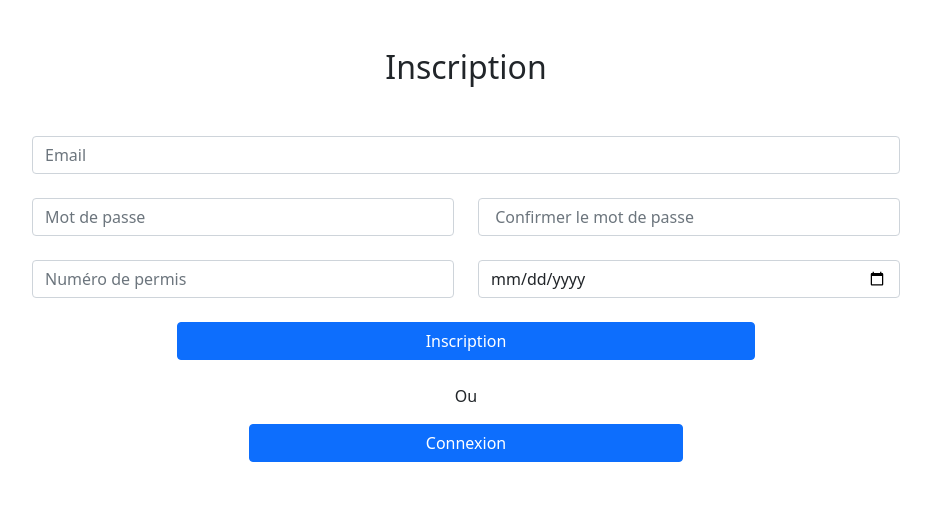
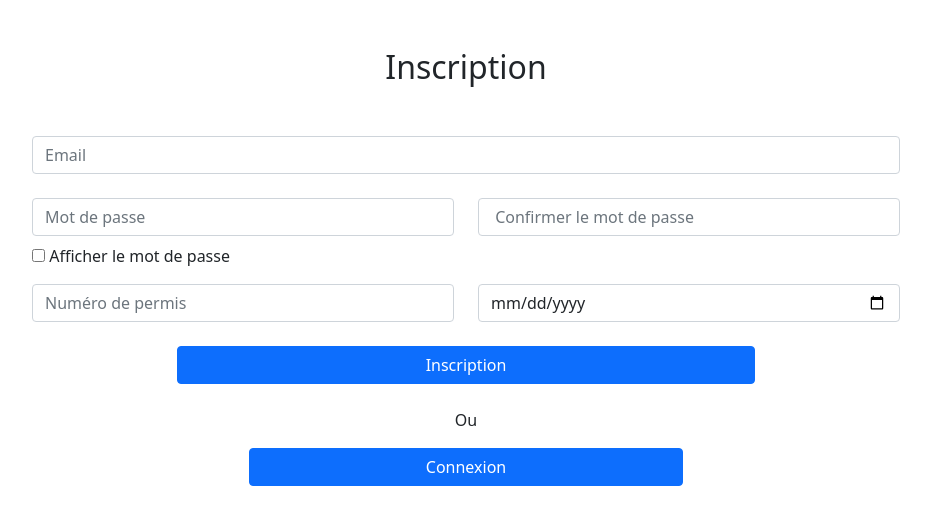
Before and after one commit to aniamrstc/FindCar, a PHP site: page /vue/inscription.php in a window 1280 px wide. Shown: the part 76-601 px from the top of the page, without its empty margins (174-1105 px from the left). Run offline with PHP 8.4, Linux system fonts and the light colour scheme; data that the repository does not hold is empty; some libraries are stand-ins or nearby versions.

Commit message:
montrer mot de passe

```diff
--- a/src/public/vue/connexion.php
+++ b/src/public/vue/connexion.php
@@ -42,7 +42,7 @@ if ($submit == "Inscription") {
 <nav class="navbar navbar-dark bg-dark">
         <div class="container">
             <a class="navbar-brand" href="./index.php">
-                <img src="../../assets/LogoMiniNom-removebg-preview.png" alt="" width="150" height="50">
+                <img src="../../assets/images/LogoMiniNom-removebg-preview.png" alt="" width="150" height="50">
             </a>
             <a class="d-flex" href="./connexion.php">
                 <i class="fa-solid fa-user"></i>
--- a/src/public/vue/index.php
+++ b/src/public/vue/index.php
@@ -38,7 +38,7 @@ if(isset($_POST['rechercher'])){
     <nav class="navbar navbar-dark bg-dark">
         <div class="container">
             <a class="navbar-brand" href="./index.php">
-                <img src="../../assets/LogoMiniNom-removebg-preview.png" alt="" width="150" height="50">
+                <img src="../../assets/images/LogoMiniNom-removebg-preview.png" alt="" width="150" height="50">
             </a>
             <a class="d-flex" href="./connexion.php">
                 <i class="fa-solid fa-user"></i>
@@ -95,7 +95,7 @@ if(isset($_POST['rechercher'])){
     <footer class="text-center text-white fixed-bottom bg-dark">
 
         <div class="container p-4">
-            <img src="../../assets/LogoMiniNom-removebg-preview.png" width="150" height="50">
+            <img src="../../assets/images/LogoMiniNom-removebg-preview.png" width="150" height="50">
         </div>
         <section class="mb-4">
             <!-- Facebook -->
--- a/src/public/vue/inscription.php
+++ b/src/public/vue/inscription.php
@@ -38,6 +38,7 @@ if (isset($inscription)) {
     <link href="https://cdn.jsdelivr.net/npm/bootstrap@5.0.2/dist/css/bootstrap.min.css" rel="stylesheet"
         integrity="sha384-EVSTQN3/azprG1Anm3QDgpJLIm9Nao0Yz1ztcQTwFspd3yD65VohhpuuCOmLASjC" crossorigin="anonymous">
     <script src="https://kit.fontawesome.com/865258096d.js" crossorigin="anonymous"></script>
+    <script src="../../assets/js/showMyPassword.js"></script>
     <title>Inscription</title>
 </head>
 
@@ -45,7 +46,7 @@ if (isset($inscription)) {
     <nav class="navbar navbar-dark bg-dark">
         <div class="container">
             <a class="navbar-brand" href="./index.php">
-                <img src="../../assets/LogoMiniNom-removebg-preview.png" alt="" width="150" height="50">
+                <img src="../../assets/images/LogoMiniNom-removebg-preview.png" alt="" width="150" height="50">
             </a>
             <a class="d-flex" href="./connexion.php">
                 <i class="fa-solid fa-user"></i>
@@ -62,17 +63,20 @@ if (isset($inscription)) {
                     <input type="text" name="email" id="email" placeholder="Email" class="form-control">
                 </div>
                 <div class="row">
-                    <div class="col-md-6 mb-4">
+                    <div class="col-md-6 mb-2">
 
                         <input type="password" name="password" id="password" placeholder="Mot de passe"
                             class="form-control">
                     </div>
-                    <div class="col-md-6 mb-4">
-                        <input type="password" name="Retypepassword" id="Retypepassword"
-                            placeholder=" Confirmer le mot de passe" class="form-control">
+                    <div class="col-md-6 mb-2">
+                        <input type="password" name="Retypepassword" id="Retypepassword" placeholder=" Confirmer le mot de passe" class="form-control">
                     </div>
+                    <label for="showPassWord" id="showMyPassword">
+                        <input type="checkbox" name="showMyPassword" id="showMyPassword" onclick="ShowMyPassword()">
+                        <span class="ml-2">Afficher le mot de passe</span>
+                    </label>
                 </div>
-                <div class="row">
+                <div class="row mt-3">
                     <div class="col-md-6 mb-4">
                         <input type="text" name="numPermis" id="numPermis" placeholder="Numéro de permis"
                             class="form-control">
```
Also changed, not shown: src/assets/js/showMyPassword.js (added, +13 -0 lines), src/assets/images/Logo.PNG (renamed from src/assets/Logo.PNG), src/assets/images/LogoMini-removebg-preview.png (renamed from src/assets/LogoMini-removebg-preview.png), src/assets/images/LogoMini.PNG (renamed from src/assets/LogoMini.PNG), src/assets/images/LogoMiniNom-removebg-preview.png (renamed from src/assets/LogoMiniNom-removebg-preview.png), src/assets/images/LogoMiniNom.png (renamed from src/assets/LogoMiniNom.png).
